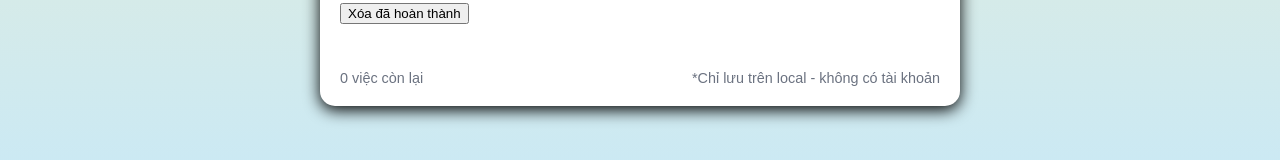
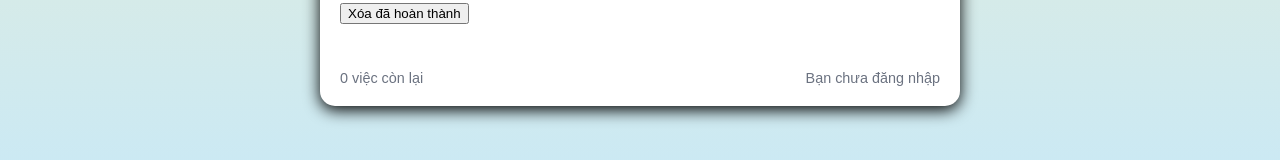
Before and after one commit to KAD207/1802COMP180202, a plain HTML site: page To-doList-App/tdl.html in a window 1280 px wide. Shown: the part 465-625 px from the top of the page. Drawn offline with nearby package versions, Linux system fonts and the light colour scheme.

Commit message:
Update tdl.html

```diff
--- a/To-doList-App/tdl.html
+++ b/To-doList-App/tdl.html
@@ -52,7 +52,7 @@
         <!-- Footer with task count -->
         <div class="footer">
             <div id="count">0 việc còn lại</div>
-            <div class="small">*Chỉ lưu trên local - không có tài khoản</div>
+            <div class="small">Bạn chưa đăng nhập</div>
         </div>
     </main>
 </body>
```
